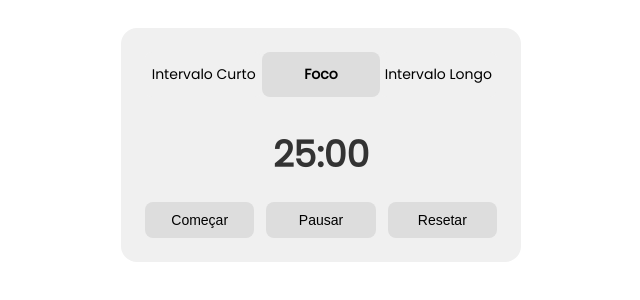
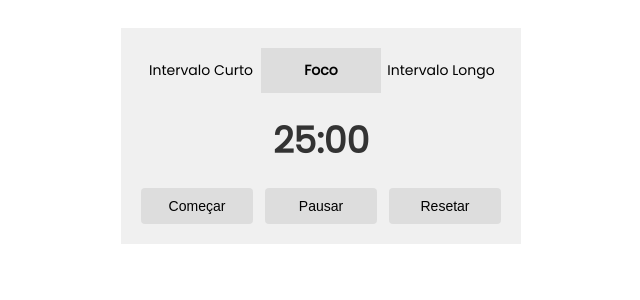
Before and after one commit to luizreisfx/temporizador-notion, a plain HTML site: page index.html in a window 1280 px wide. Shown: the whole page, without its empty margins (319-959 px from the left). Drawn offline with Linux system fonts and the light colour scheme.

Commit message:
Update index.html

```diff
--- a/index.html
+++ b/index.html
@@ -15,15 +15,13 @@
   }
 
   .timer-wrapper {
-    background: #f0f0f0; /* fundo completo */
-    border-radius: 16px;
-    padding: 24px;
+    background: #f0f0f0; /* fundo único quadrado */
     width: 100%;
     max-width: 400px;
+    padding: 20px;
     display: flex;
     flex-direction: column;
     align-items: center;
-    gap: 20px; /* mais espaço entre display e botões */
     box-sizing: border-box;
   }
 
@@ -38,15 +36,13 @@
 
   .timer-header div {
     flex: 1;
-    padding: 12px 0; /* maior comprimento/altura */
-    border-radius: 8px;
-    background: #f0f0f0; /* mesma cor do fundo */
+    padding: 12px 0; /* altura das opções */
     cursor: pointer;
     transition: background 0.3s;
   }
 
   .timer-header .active {
-    background: #ddd;
+    background: #ddd; /* destaque do modo ativo */
     font-weight: 600;
   }
 
@@ -54,20 +50,20 @@
     font-size: 36px;
     font-weight: 600;
     color: #333;
-    margin-top: 10px;
+    margin: 20px 0; /* espaço maior entre header e display */
   }
 
   .timer-buttons {
     display: flex;
     justify-content: space-between;
     width: 100%;
-    gap: 12px; /* mais espaço entre os botões */
+    gap: 12px;
   }
 
   .timer-buttons button {
     flex: 1;
     padding: 10px 0;
-    border-radius: 8px;
+    border-radius: 4px;
     border: none;
     cursor: pointer;
     font-size: 14px;
@@ -97,7 +93,7 @@
 </div>
 
 <script>
-let focusTime = 25*60;       // segundos
+let focusTime = 25*60;
 let shortBreakTime = 5*60;
 let longBreakTime = 10*60;
 let currentTime = focusTime;
@@ -137,7 +133,6 @@ function startTimer() {
     } else {
       clearInterval(timerInterval);
       timerInterval = null;
-      // opcional: tocar som ou alert
     }
   },1000);
 }
@@ -162,7 +157,6 @@ document.getElementById('start').addEventListener('click', startTimer);
 document.getElementById('pause').addEventListener('click', pauseTimer);
 document.getElementById('reset').addEventListener('click', resetTimer);
 
-// inicial
 updateDisplay();
 </script>
 </body>
```
